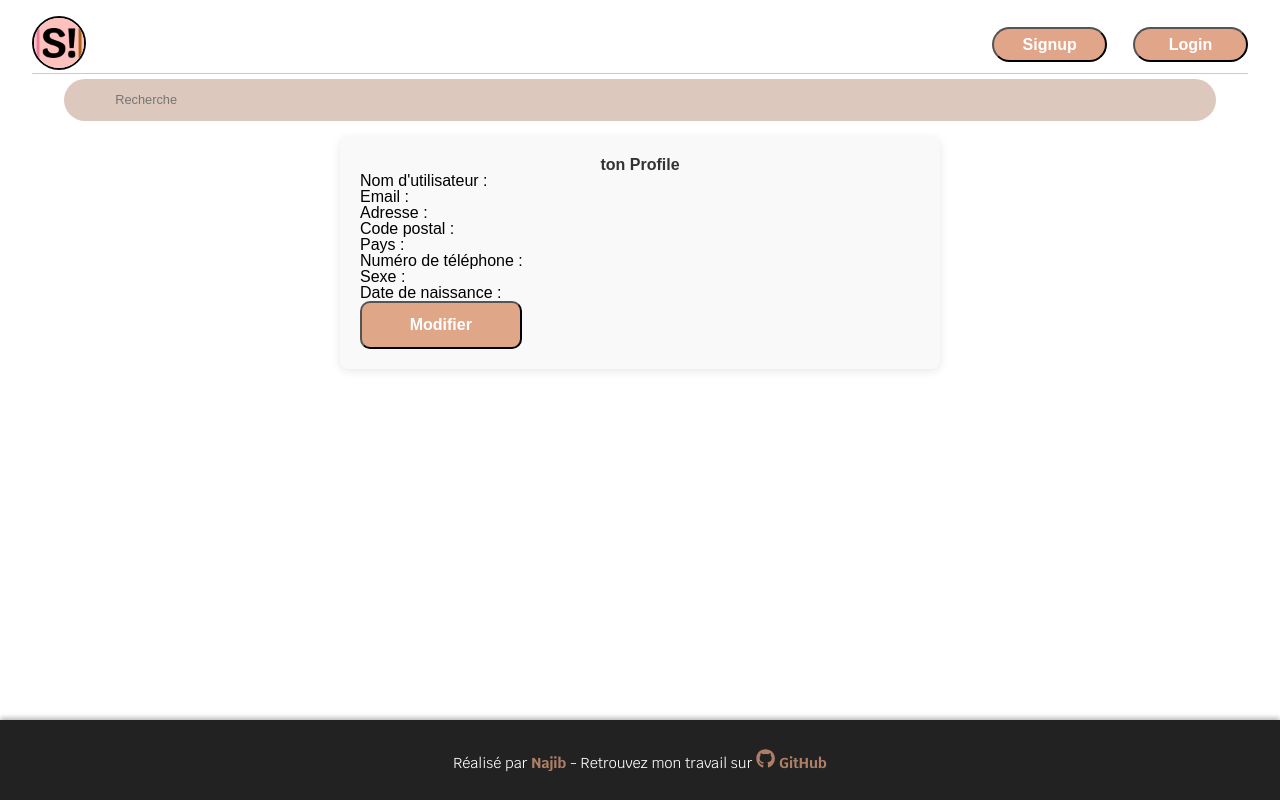
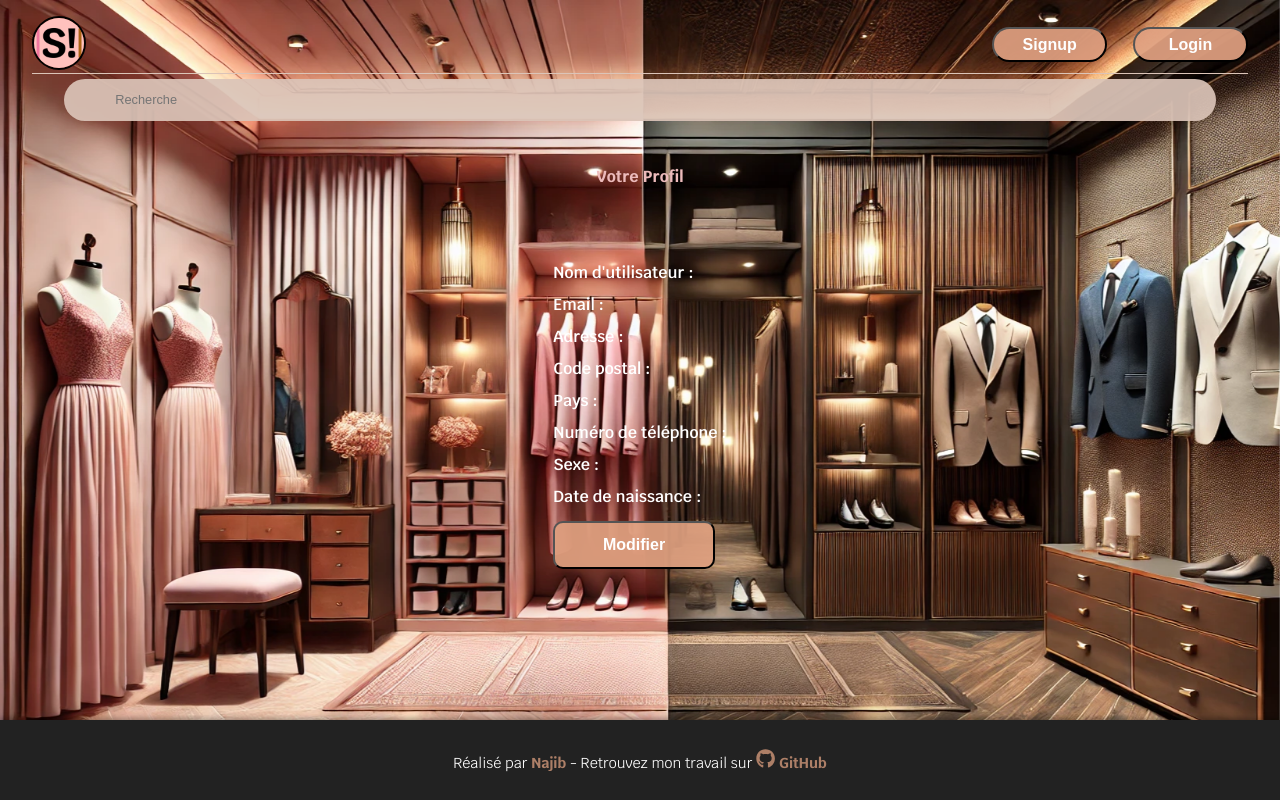
Before and after one commit to MohnajibG/Forentend-SOOK, a React (Vite) app: page /profilePage/1 in a window 1280 px wide. Built offline with nearby package versions, Linux system fonts and the light colour scheme; a web font is replaced by a local one.

Commit message:
css profilePage modified

```diff
--- a/src/assets/styles/profilePage.css
+++ b/src/assets/styles/profilePage.css
@@ -1,16 +1,38 @@
 .profile-page {
-  max-width: 600px;
-  margin: 0 auto;
-  padding: 20px;
-  font-family: Arial, sans-serif;
-  background-color: #f9f9f9;
-  border-radius: 8px;
-  box-shadow: 0 2px 10px rgba(0, 0, 0, 0.1);
+  margin-top: 5rem;
+  padding-bottom: 150px;
+
+  color: #fff;
+  font-family: "Krub", sans-serif;
+  display: flex;
+  flex-direction: column;
+  justify-content: center;
+  align-items: center;
+  gap: 5rem;
+  margin: 3rem;
 }
+.profile-page img {
+  width: 100%;
+  height: 100vh;
 
+  object-fit: cover;
+
+  position: fixed;
+  top: 0;
+  left: 0;
+  z-index: -1;
+}
 .profile-page h1 {
   text-align: center;
-  color: #333;
+  color: #ecbbbb;
+}
+.profile-page div {
+  display: flex;
+  flex-direction: column;
+  gap: 1rem;
+}
+.profile-informations {
+  font-weight: 600;
 }
 
 .profile-details p {
--- a/src/assets/styles/profileUpdate.css
+++ b/src/assets/styles/profileUpdate.css
@@ -1,13 +1,25 @@
 .main-profileUpdate {
-  color: aliceblue;
+  margin-top: 5rem;
+  padding-bottom: 150px;
+
+  color: #fff;
+  font-family: "Krub", sans-serif;
   display: flex;
   flex-direction: column;
   justify-content: center;
-  align-items: center;
-  padding: 5%;
-  font-family: "Krub", sans-serif;
+  gap: 5rem;
 }
+.main-profileUpdate img {
+  width: 100%;
+  height: 100vh;
 
+  object-fit: cover;
+
+  position: fixed;
+  top: 0;
+  left: 0;
+  z-index: -1;
+}
 .main-profileUpdate h2 {
   font-size: 1.6rem;
   text-align: center;
@@ -35,6 +47,15 @@
   height: 25px;
   width: 100%;
   margin-top: 15px;
+}
+#sexe {
+  border: none;
+  width: 15rem;
+  height: 0.8rem;
+  padding: 0.8rem;
+  border-radius: 7.5px;
+  font-size: 0.8rem;
+  background-color: rgba(255, 255, 255, 0.91);
 }
 
 .profileUpdate-image img {
@@ -124,18 +145,8 @@
 
 /* Media Queries for mobile screens */
 @media (max-width: 480px) {
-  .main-profileUpdate {
-    padding: 8%;
-  }
-
   .main-profileUpdate h2 {
     font-size: 1.2rem;
-  }
-
-  .profileUpdate-info .input,
-  .profileUpdate-info .button-profileUpdate {
-    width: 60vw;
-    font-size: 0.9rem;
   }
 
   .profileUpdate-image {
--- a/src/pages/ProfilePage.tsx
+++ b/src/pages/ProfilePage.tsx
@@ -6,6 +6,8 @@ import { useUser } from "../contexts/UserContext";
 import "../assets/styles/profilePage.css";
 
 import { ProfileDataProps } from "../types/types";
+
+import backgroundUpdateProfil from "../assets/img/hero.jpg";
 
 const ProfilePage: React.FC = () => {
   const { token, userId } = useUser();
@@ -37,6 +39,7 @@ const ProfilePage: React.FC = () => {
         );
 
         setProfile(response.data);
+        console.log("data===>:", response.data);
 
         // eslint-disable-next-line @typescript-eslint/no-unused-vars
       } catch (error) {
@@ -73,10 +76,15 @@ const ProfilePage: React.FC = () => {
   };
 
   return loading ? (
-    <div className="spinner">Chargement...</div>
+    <div className="profile-page">
+      <img src={backgroundUpdateProfil} alt="background UpdateProfil" />
+
+      <div className="spinner">Chargement...</div>
+    </div>
   ) : (
     <div className="profile-page">
-      <h1>ton Profile</h1>
+      <img src={backgroundUpdateProfil} alt="background UpdateProfil" />
+      <h1>Votre Profil</h1>
       {editMode ? (
         <div>
           <input
@@ -130,7 +138,7 @@ const ProfilePage: React.FC = () => {
           <button onClick={handleSave}>Enregistrer</button>
         </div>
       ) : (
-        <div>
+        <div className="profile-informations">
           <p>Nom d'utilisateur : {profile?.username}</p>
           <p>Email : {profile?.email}</p>
           <p>Adresse : {profile?.address}</p>
--- a/src/pages/ProfileUpdate.tsx
+++ b/src/pages/ProfileUpdate.tsx
@@ -1,8 +1,12 @@
+import axios from "axios";
+
+import { useState, useEffect } from "react";
 import { useUser } from "../contexts/UserContext";
 import { useParams, useNavigate } from "react-router-dom";
+
 import "../assets/styles/profileUpdate.css";
-import { useState, useEffect } from "react";
-import axios from "axios";
+
+import backgroundUpdateProfil from "../assets/img/hero.jpg";
 
 const ProfileUpdate: React.FC = () => {
   const { username, token, userId } = useUser();
@@ -102,11 +106,15 @@ const ProfileUpdate: React.FC = () => {
   };
 
   return loading ? (
-    <div className="spinner-container">
-      <div className="spinner"></div>
+    <div className="main-profileUpdate">
+      <img src={backgroundUpdateProfil} alt="background UpdateProfil" />
+      <div className="spinner-container">
+        <div className="spinner"></div>
+      </div>
     </div>
   ) : (
     <div className="main-profileUpdate">
+      <img src={backgroundUpdateProfil} alt="background UpdateProfil" />
       <h2>Mon Profil</h2>
       <form onSubmit={handleSubmit}>
         <div className="input-picture">
@@ -137,12 +145,12 @@ const ProfileUpdate: React.FC = () => {
             id="sexe"
             value={sexe}
             onChange={(e) =>
-              setSexe(e.target.value as "Homme" | "Femme" | "Autre")
+              setSexe(e.target.value as "Autre" | "Femme" | "Homme")
             }
           >
+            <option value="Autre">Autre</option>
+            <option value="Femme">Femme</option>
             <option value="Homme">Homme</option>
-            <option value="Femme">Femme</option>
-            <option value="Autre">Autre</option>
           </select>
 
           <label htmlFor="dateOfBorn">Date de naissance</label>
```
